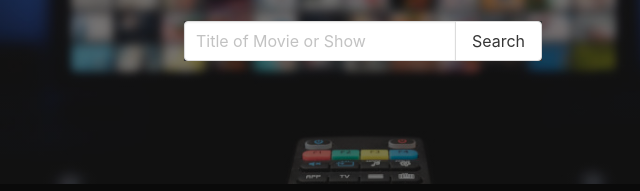
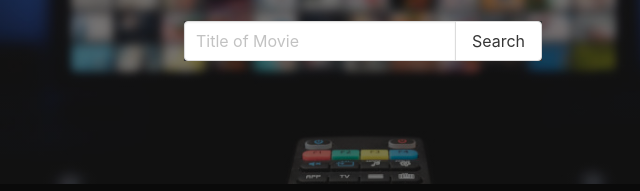
Before and after one commit to newprice247/Bust-A-Movie, a plain HTML site: page index.html in a window 1280 px wide. Shown: the part 284-475 px from the top of the page, 277-917 px from the left. Drawn offline with nearby package versions, Linux system fonts and the light colour scheme.

Commit message:
changed placeholder text in searchbar

```diff
--- a/index.html
+++ b/index.html
@@ -29,7 +29,7 @@
       <div class="navbar-end">
         <div id="navSearch" class="field has-addons is-justify-content-center box has-background-dark is-align-items-center">
           <p class="control">
-            <input id="navSearchBar" class="input searchBar" type="text" placeholder="Title of Movie or Show">
+            <input id="navSearchBar" class="input searchBar" type="text" placeholder="Title of Movie">
           </p>
           <p class="control">
             <button id="navSearchButton" class="button searchButton">
@@ -46,7 +46,7 @@
       <h1 class="title is-size-2 has-text-light is-size-4-mobile">Welcome to <br>Bust-A-Movie</h1>
       <div class="field has-addons is-justify-content-center is-medium has-background-dark is-align-items-center">
         <p class="control is-expanded">
-          <input id="heroSearchBar" class="input searchBar" type="text" placeholder="Title of Movie or Show">
+          <input id="heroSearchBar" class="input searchBar" type="text" placeholder="Title of Movie">
         </p>
         <p class="control">
           <button id="heroSearchButton" class="button searchButton">
```
